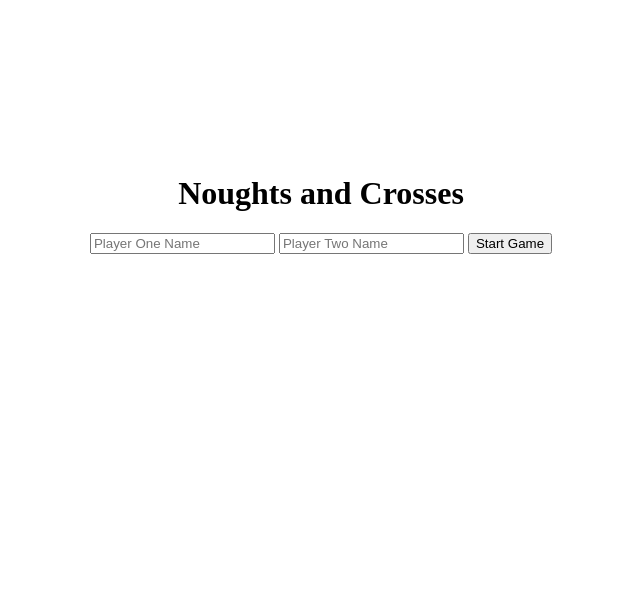
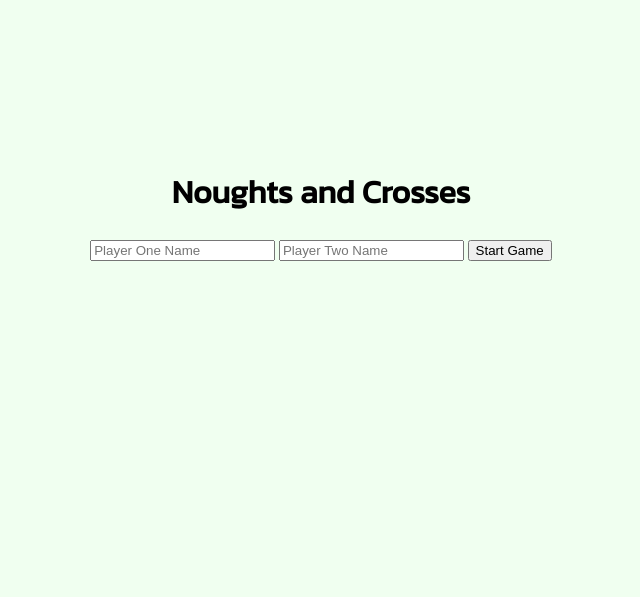
Before and after one commit to danwhitlock/noughts_and_crosses, a plain HTML site: page index.html in a window 1280 px wide. Shown: the part 26-623 px from the top of the page, without its empty margins (319-959 px from the left). Drawn offline with Linux system fonts and the light colour scheme.

Commit message:
Add basic styling

```diff
--- a/styles.css
+++ b/styles.css
@@ -1,3 +1,6 @@
+@import url('https://fonts.googleapis.com/css2?family=Kanit&display=swap');
+
+
 body {
     display: flex;
     align-items: center;
@@ -5,6 +8,8 @@ body {
     height: 100vh;
     margin: 0;
     flex-direction: column;
+    background-color: honeydew;
+    font-family: 'Kanit', sans-serif;
 }
 
 #game-container {
```
